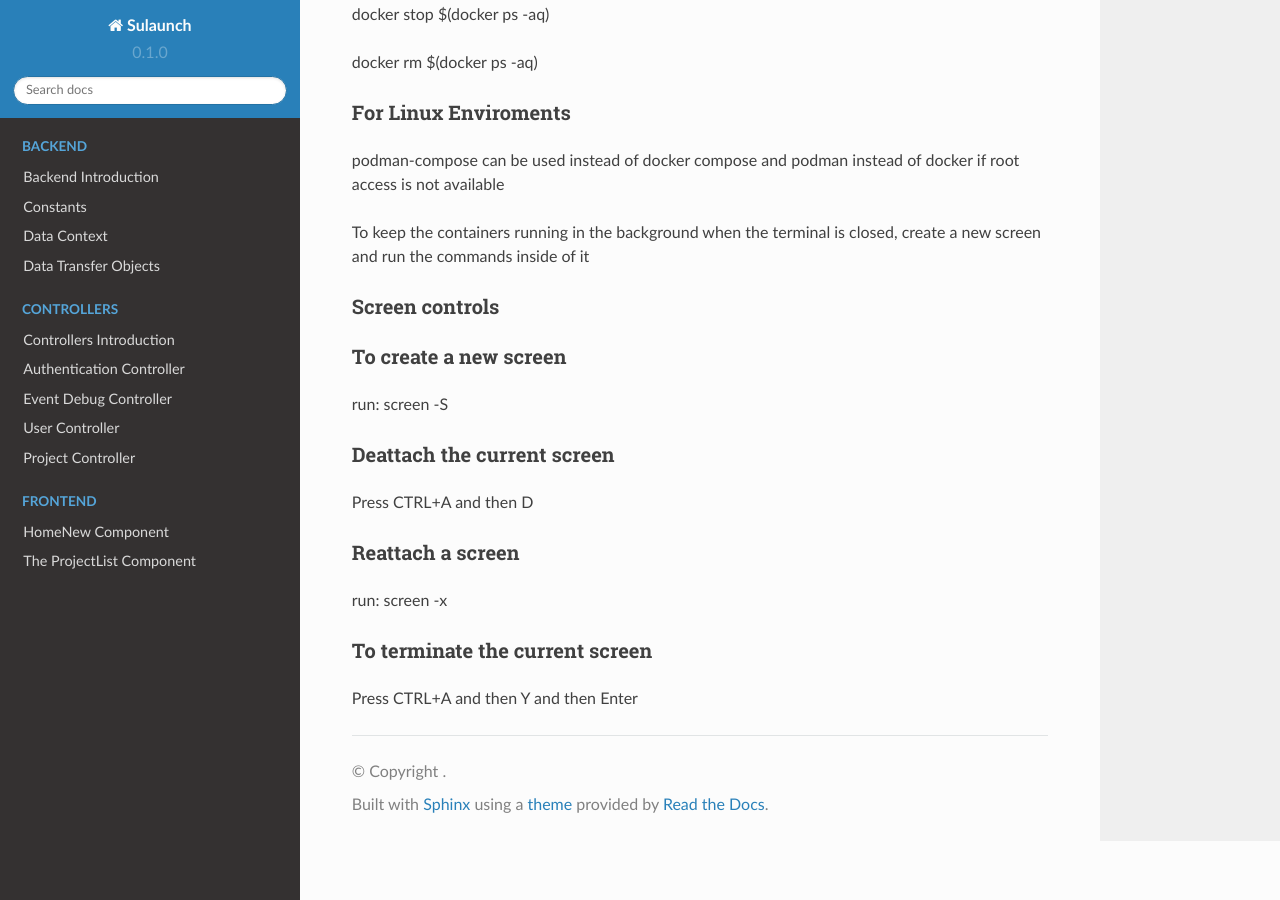
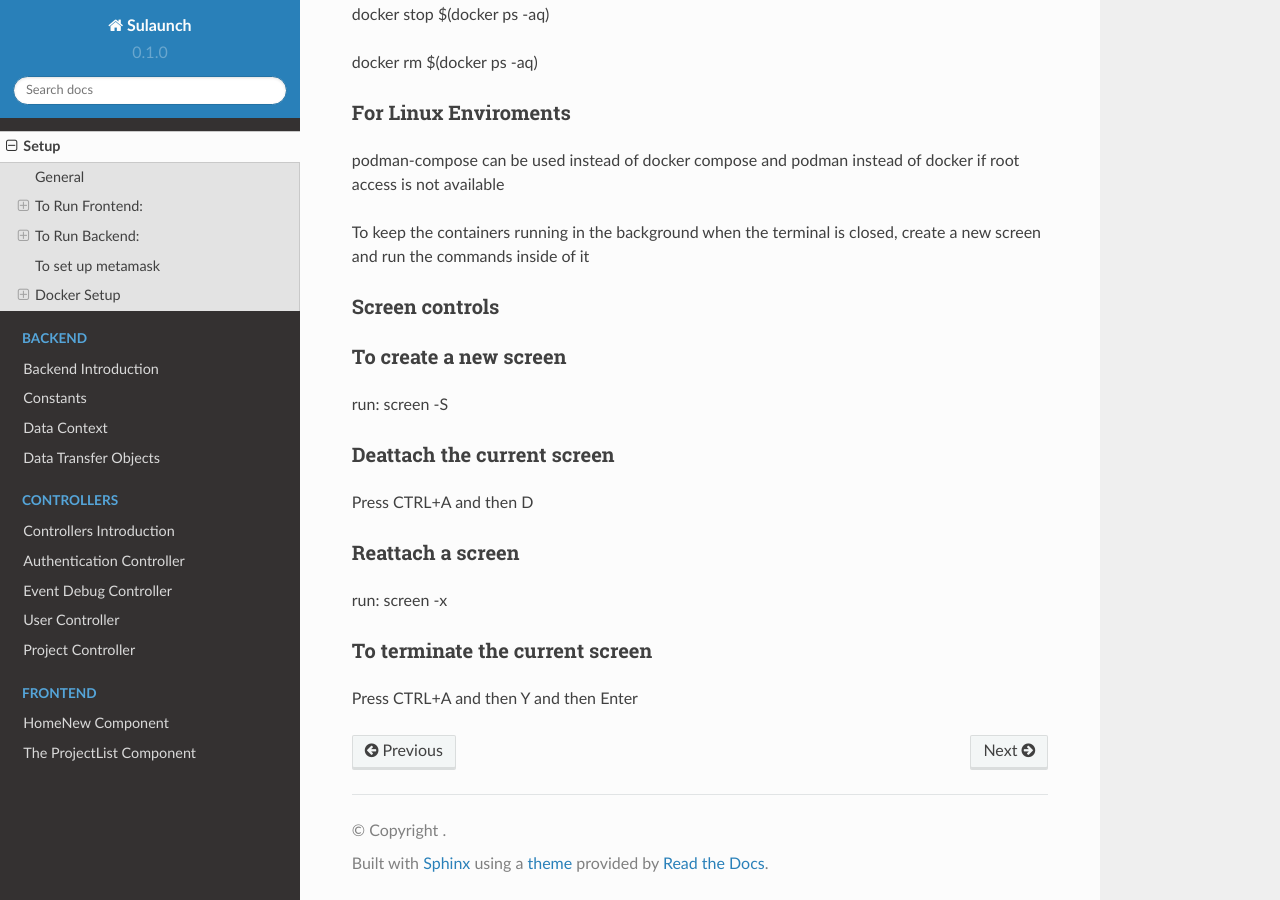
Before and after one commit to umutondersu/sulaunch-doc, a Sphinx documentation site: the page built from docs/source/setup.rst, in a window 1280 px wide and 900 px high, scrolled down 1769 px. Built offline with Sphinx 7.4.7 and the Read the Docs theme 2.0.0, drawn with Linux system fonts in a browser that asks for light colours; pages that are not in the unit, such as notebooks, are missing from menus.

Commit message:
setup revert

```diff
--- a/docs/source/index.rst
+++ b/docs/source/index.rst
@@ -16,7 +16,7 @@ Contents
 
 .. toctree::
 
-   Setup
+   setup
 
 .. toctree::
    :maxdepth: 1
```
